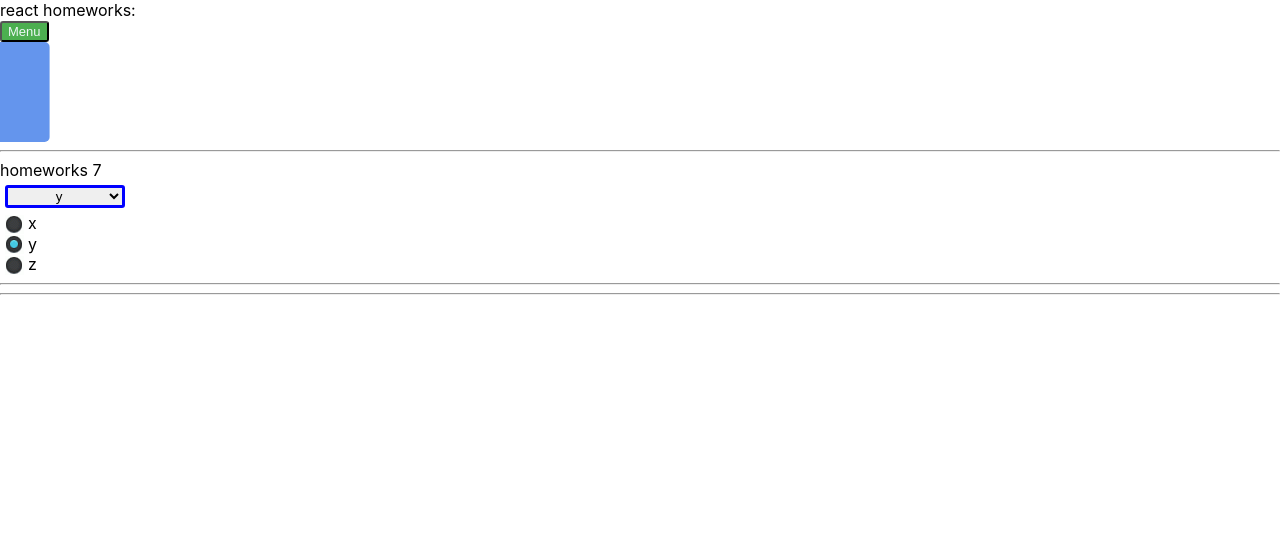
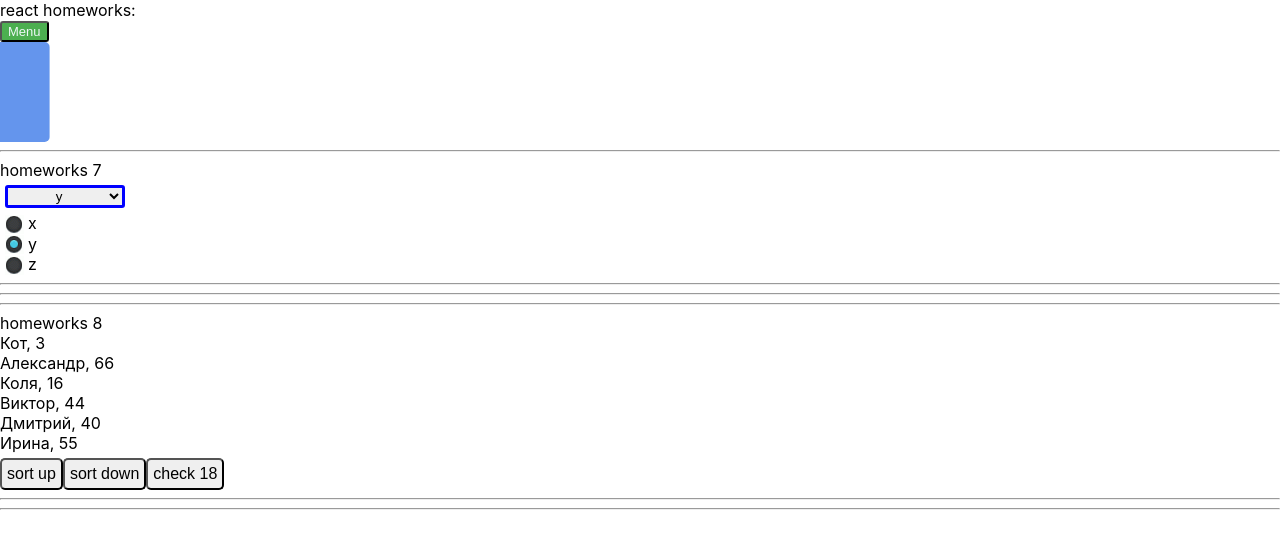
Before and after one commit to alex-machulski/React-Homeworks, a React (Create React App) app: page /#/junior in a window 1280 px wide. Shown: the top 548 px of the page. Built offline with nearby package versions, Linux system fonts and the light colour scheme.

Commit message:
HW8 done

```diff
--- a/src/p2-homeworks/h5/pages/Junior.tsx
+++ b/src/p2-homeworks/h5/pages/Junior.tsx
@@ -1,10 +1,12 @@
 import React from "react";
 import HW7 from "../../h7/HW7";
+import HW8 from "../../h8/HW8";
 
 function Junior() {
     return (
         <div>
             <HW7/>
+            <HW8/>
         </div>
     );
 }
--- a/src/p2-homeworks/h8/HW8.tsx
+++ b/src/p2-homeworks/h8/HW8.tsx
@@ -2,7 +2,13 @@ import React, {useState} from "react";
 import {homeWorkReducer} from "./bll/homeWorkReducer";
 import SuperButton from "../h4/common/c2-SuperButton/SuperButton";
 
-const initialPeople = [
+export type InitialPeopleType = {
+    _id: number
+    name: string
+    age: number
+}
+
+const initialPeople: Array<InitialPeopleType> = [
     {_id: 0, name: "Кот", age: 3},
     {_id: 1, name: "Александр", age: 66},
     {_id: 2, name: "Коля", age: 16},
@@ -12,29 +18,29 @@ const initialPeople = [
 ]
 
 function HW8() {
-    const [people, setPeople] = useState(initialPeople);
+    const [people, setPeople] = useState<Array<InitialPeopleType>>(initialPeople);
 
     const finalPeople = people.map(p => (
         <div key={p._id}>
-            some name, age
+            {p.name}, {p.age}
         </div>
     ))
 
     const sortUp = () => setPeople(homeWorkReducer(initialPeople, {type: "sort", payload: "up"}))
+    const sortDown = () => setPeople(homeWorkReducer(initialPeople, {type: "sort", payload: "down"}))
+    const checkPeopleByAge18 = () => setPeople(homeWorkReducer(initialPeople, {type: "check", payload: 18}))
 
     return (
         <div>
             <hr/>
             homeworks 8
-
             {/*should work (должно работать)*/}
-
             {finalPeople}
-            <div><SuperButton onClick={sortUp}>sort up</SuperButton></div>
-            <div>sort down</div>
-
-            check 18
-
+            <div>
+                <SuperButton onClick={sortUp}>sort up</SuperButton>
+                <SuperButton onClick={sortDown}>sort down</SuperButton>
+                <SuperButton onClick={checkPeopleByAge18}>check 18</SuperButton>
+            </div>
             <hr/>
             {/*для личного творчества, могу проверить*/}
             {/*<AlternativePeople/>*/}
--- a/src/p2-homeworks/h8/bll/homeWorkReducer.ts
+++ b/src/p2-homeworks/h8/bll/homeWorkReducer.ts
@@ -1,13 +1,38 @@
-export const homeWorkReducer = (state: any, action: any): any => {
+import {InitialPeopleType} from "../HW8";
+
+type SortUpActionType = {
+    type: "sort"
+    payload: "up"
+}
+
+type SortDownActionType = {
+    type: "sort"
+    payload: "down"
+}
+
+type CheckBySelectedAgeActionType = {
+    type: "check"
+    payload: 18
+}
+
+type ActionType = SortUpActionType | SortDownActionType | CheckBySelectedAgeActionType
+
+export const homeWorkReducer = (state: Array<InitialPeopleType>, action: ActionType): Array<InitialPeopleType> => {
     switch (action.type) {
         case "sort": {
-
-            return state
+            switch (action.payload) {
+                case "up":
+                    return state.map(p => ({...p})).sort((a, b) => a.name < b.name ? -1 : 1);
+                case "down":
+                    return state.map(p => ({...p})).sort((a, b) => a.name > b.name ? -1 : 1);
+            }
+            break;
         }
         case "check": {
-
-            return state
+            let stateCopy = state.map(p => ({...p}));
+            return stateCopy.filter(p => p.age >= action.payload);
         }
-        default: return state
+        default:
+            return state;
     }
 };
```
Also changed, not shown: 1 other file (tests, documents, lock files or other folders).
